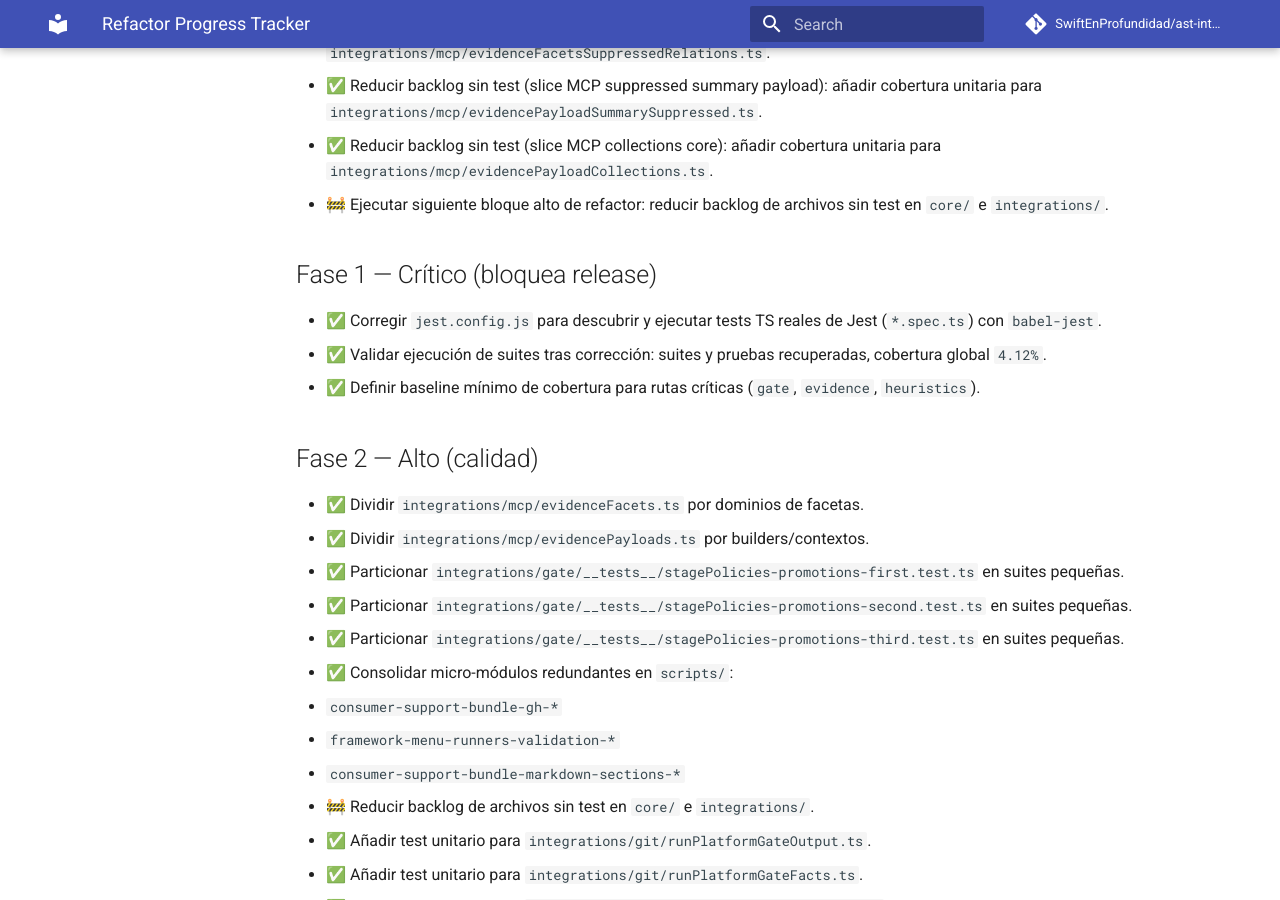
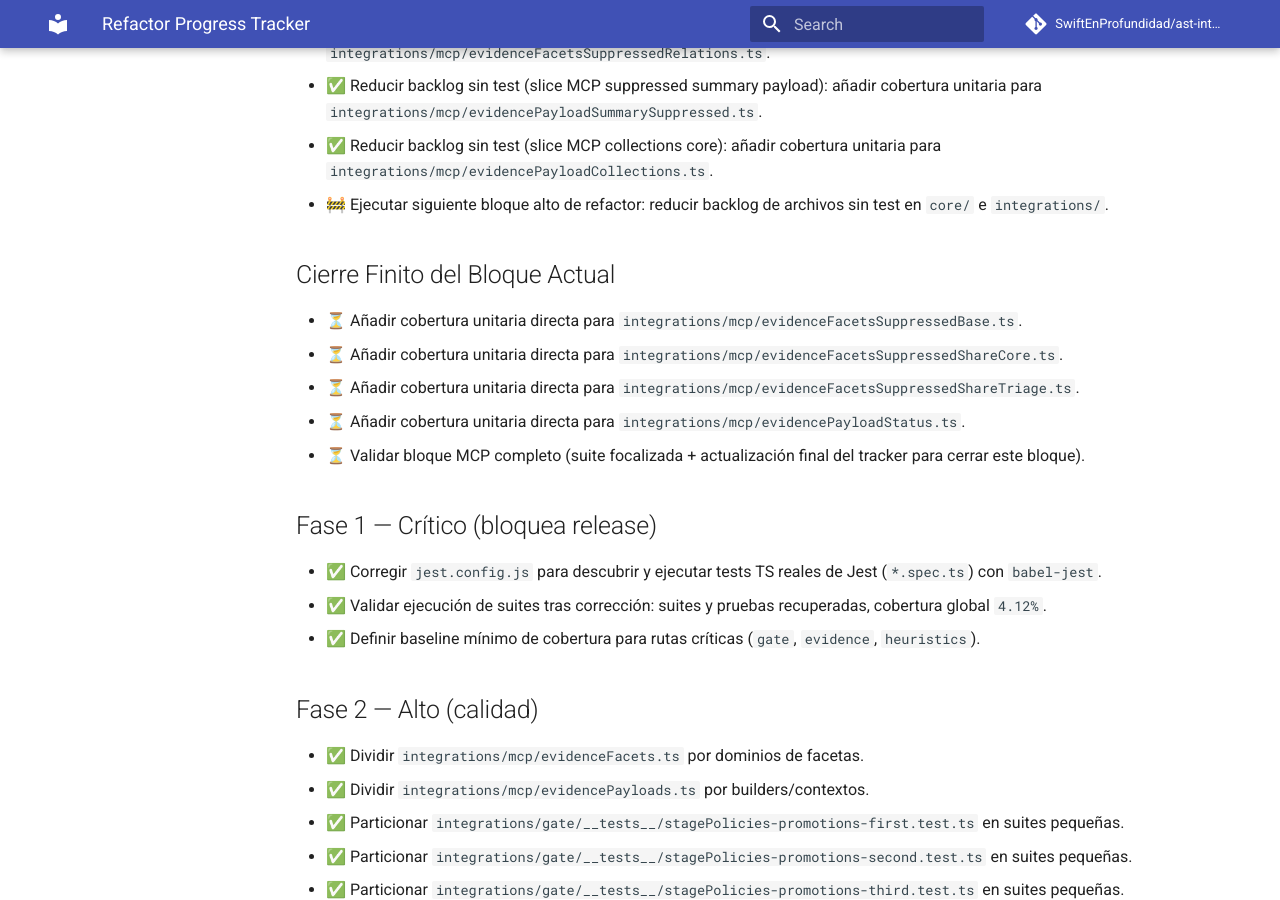
Before and after one commit to SwiftEnProfundidad/ast-intelligence-hooks, an MkDocs documentation site: the page built from docs/REFRACTOR_PROGRESS.md, in a window 1280 px wide and 900 px high, scrolled down 2726 px. Built offline with MkDocs 1.6.1 and Material for MkDocs 9.7.7, drawn with Linux system fonts in a browser that asks for light colours; comment, search, counter and statistics services are not loaded; some of the changed text lies outside the part shown.

Commit message:
docs(progress): define finite closure list for current mcp block

```diff
--- a/docs/REFRACTOR_PROGRESS.md
+++ b/docs/REFRACTOR_PROGRESS.md
@@ -8,7 +8,7 @@ Estado consolidado del refactor con seguimiento de tareas y evidencia del avance
 - ⏳ Pendiente
 
 ## Tareas Abiertas (Vista Rápida)
-- 🚧 Reducir backlog de archivos sin test en `core/` e `integrations/`.
+- 🚧 Cerrar bloque de backlog MCP con lista finita y verificable (ver “Cierre Finito del Bloque Actual”).
 
 ## Backlog Visible (Corto Plazo)
 - ✅ Capturar salida operativa real del handoff pack en entorno mock y consolidarla en documentación.
@@ -53,6 +53,13 @@ Estado consolidado del refactor con seguimiento de tareas y evidencia del avance
 - ✅ Reducir backlog sin test (slice MCP suppressed summary payload): añadir cobertura unitaria para `integrations/mcp/evidencePayloadSummarySuppressed.ts`.
 - ✅ Reducir backlog sin test (slice MCP collections core): añadir cobertura unitaria para `integrations/mcp/evidencePayloadCollections.ts`.
 - 🚧 Ejecutar siguiente bloque alto de refactor: reducir backlog de archivos sin test en `core/` e `integrations/`.
+
+## Cierre Finito del Bloque Actual
+- ⏳ Añadir cobertura unitaria directa para `integrations/mcp/evidenceFacetsSuppressedBase.ts`.
+- ⏳ Añadir cobertura unitaria directa para `integrations/mcp/evidenceFacetsSuppressedShareCore.ts`.
+- ⏳ Añadir cobertura unitaria directa para `integrations/mcp/evidenceFacetsSuppressedShareTriage.ts`.
+- ⏳ Añadir cobertura unitaria directa para `integrations/mcp/evidencePayloadStatus.ts`.
+- ⏳ Validar bloque MCP completo (suite focalizada + actualización final del tracker para cerrar este bloque).
 
 ## Fase 1 — Crítico (bloquea release)
 - ✅ Corregir `jest.config.js` para descubrir y ejecutar tests TS reales de Jest (`*.spec.ts`) con `babel-jest`.
```
